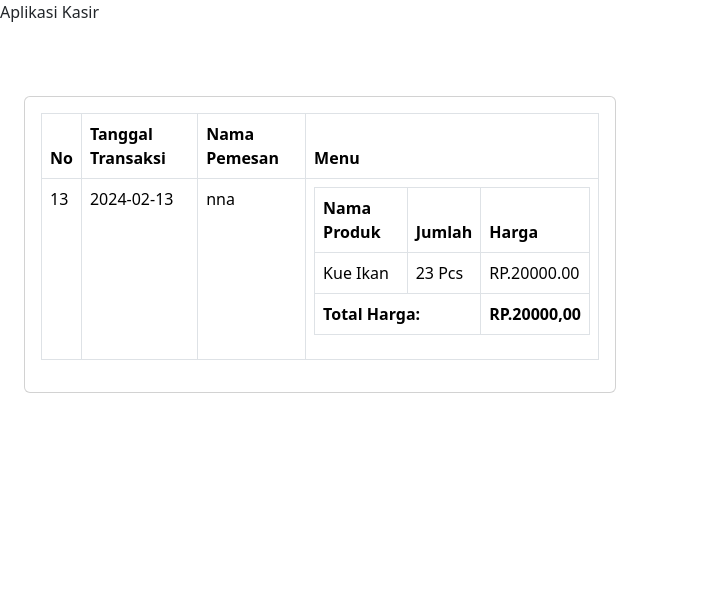
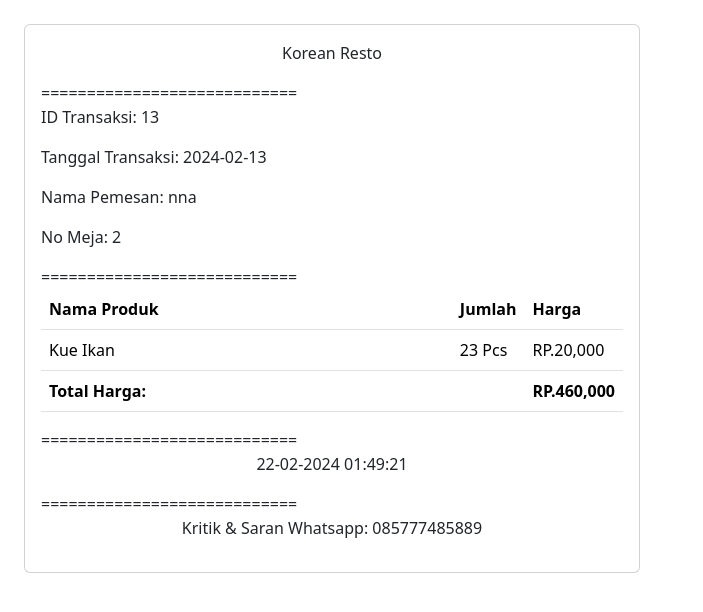
Before and after one commit to Naylaaputrisya/Kasir-Nayla, a PHP site: page /cetaktransaksi.php in a window 1280 px wide. Shown: the top 612 px of the page, without its empty margins (0-703 px from the left). Run offline with PHP 8.4, Linux system fonts and the light colour scheme; data comes from the database, SQL or seed files in the repository.

Commit message:
Update cetaktransaksi.php

```diff
--- a/cetaktransaksi.php
+++ b/cetaktransaksi.php
@@ -1,44 +1,37 @@
-<?php
-include("header.php");
-?>
-      <body>
+<!DOCTYPE html>
+<html lang="en">
+<head>
+  <meta charset="UTF-8">
+  <meta name="viewport" content="width=device-width, initial-scale=1.0">
+  <title>Aplikasi Kasir</title>
+  <link href="bootstrap-5.3.2-dist/css/bootstrap.min.css" rel="stylesheet">
+</head>
+<body>
 
-        <div class="p-4 col-6">
-          <div class="card mt-5">
+        <div class="p-4 main-content">
+
+          <div class="card col-6">
             <div class="card-body">
-            <table class="table table-bordered">
-		<thead>
-			<tr>
-				<th>No</th>
-				<th>Tanggal Transaksi</th>
-                <th>Nama Pemesan</th>
-				<th>Menu</th>
-			</tr>
-		</thead>
-		<tbody>
+              <p style="text-align: center"> Korean Resto</p>
+            ============================
         <?php
             include("koneksi/koneksi.php");
 
-            $query = "SELECT Penjualan_id, Tanggal_Penjualan FROM penjualan ORDER BY Penjualan_id DESC LIMIT 1";
-            $result = mysqli_query($koneksi, $query);
+            $sql = $koneksi->query("SELECT * FROM penjualan ORDER BY Penjualan_id DESC LIMIT 1");
+            while ($data= $sql->fetch_assoc()) {
+        ?>
+               <p>ID Transaksi: <?php echo $data['Penjualan_id']?></p>
+                <p>Tanggal Transaksi: <?php echo $data['Tanggal_Penjualan']?></p>
 
-            while ($row = mysqli_fetch_assoc($result)) {
-                echo "<tr>";
-                echo "<td>" . $row['Penjualan_id'] . "</td>";
-                echo "<td>" . $row['Tanggal_Penjualan'] . "</td>";
-                ?>
-                <td>
-                  <?php
-                  $query1 = "SELECT Nama_Pelanggan FROM pelanggan WHERE Pelanggan_id = '".$row['Penjualan_id']."'";
-                  $result1 = mysqli_query($koneksi, $query1);
-
-                  while ($row1 = mysqli_fetch_assoc($result1)) {
-                    echo $row1['Nama_Pelanggan'];
-                  }
-                  ?>
-                </td>
-                <td>
-                    <table class="table table-bordered">
+                <?php
+                    $sql2 = $koneksi->query("SELECT * FROM pelanggan WHERE Pelanggan_id = '".$data['Penjualan_id']."'");
+                    while ($data2= $sql2->fetch_assoc()) { ?>
+                      <p>Nama Pemesan: <?php echo $data2['Nama_Pelanggan'];?></p>
+                      <P>No Meja: <?php echo $data2['No_meja'];?></p>
+                    <?php } ?>
+                    <tr>
+                      ============================
+                    <table class="table">
                         <thead>
                             <tr>
                                 <th>Nama Produk</th>
@@ -48,54 +41,52 @@ include("header.php");
                         </thead>
                         <tbody>
                         <?php
-                            // Fetch details for the current Penjualan
-                            $query2 = "SELECT Produk_id, Penjualan_id, Jumlah_Produk, Subtotal FROM detail_penjualan WHERE Detail_id = '" . $row['Penjualan_id'] . "'";
-                            $result2 = mysqli_query($koneksi, $query2);
+                          // Fetch details for the current Penjualan
+                          $sql3 = $koneksi->query("SELECT * FROM detail_penjualan WHERE Detail_id = '" . $data['Penjualan_id'] . "'");
 
-                            // Inisialisasi total harga
-                            $totalHarga = 0;
+                          $totalharga = 0;
 
-                            while ($detailrow = mysqli_fetch_assoc($result2)) {
-                                echo "<tr>";
+                          while ($data3= $sql3->fetch_assoc()) {
+                        ?>
+                            <tr>
+                              <td>
+                              <?php
+                                $sql4 = $koneksi->query("SELECT * FROM produk WHERE Produk_id = '" . $data3['Produk_id'] . "' ");
+                                while ($data4= $sql4->fetch_assoc()) {
+                                    echo $data4['Nama_Produk'];
+                                }
+                              ?>
+                              </td>
+                              <td><?php echo $data3['Jumlah_Produk']?> Pcs</td>
+                              <td>RP.<?php echo number_format($data3['Subtotal']) ?></td>
 
-                                // Fetch NamaProduk
-                                $query3 = "SELECT Nama_Produk FROM produk WHERE Produk_id = '" . $detailrow['Produk_id'] . "' ";
-                                $result3 = mysqli_query($koneksi, $query3);
+                            </tr>
 
-                                while ($row2 = mysqli_fetch_assoc($result3)) {
-                                    echo "<td>" . $row2['Nama_Produk'] . "</td>";
-                                }
+                            <?php
+                              $totalproduk = $data3['Jumlah_Produk'] * $data3['Subtotal'];
+                              $totalharga += $totalproduk;
+                            }
+                            ?>
 
-                                echo "<td>" . $detailrow['Jumlah_Produk'] . " Pcs</td>";
-                                echo "<td>RP." . $detailrow['Subtotal'] . "</td>";
-                                echo "</tr>";
+                            <tr>
+                            <td colspan='2'><strong>Total Harga:</strong></td>
+                            <td colspan='2'><strong>RP.<?php echo number_format("$totalharga") ?></strong></td>
+                            </tr>
 
-                                // Tambahkan Subtotal ke total harga
-                                $totalHarga += $detailrow['Subtotal'];
-                            }
-
-                            // Menampilkan total harga di luar loop
-                            echo "<tr>";
-                            echo "<td colspan='2'><strong>Total Harga:</strong></td>";
-                            echo "<td colspan='2'><strong>RP." . $totalHarga . ",00</strong></td>";
-                            echo "</tr>";
-                        ?>
 
                         </tbody>
                     </table>
-                </td>
-                <?php
-                echo "</tr>";
-              }
-
-        ?>
-		</tbody>
-	</table>
+                    <?php } ?>
+            ============================
+            <p style="text-align: center"><?php  echo date('d-m-Y H:i:s'); ?></p>
+            ============================
+            <p style="text-align: center">Kritik & Saran Whatsapp: 085777485889</p>
             </div>
           </div>
         </div>
-      </body>
-
-      <script>
+        <script>
         window.print()
       </script>
+
+</body>
+</html>
```
